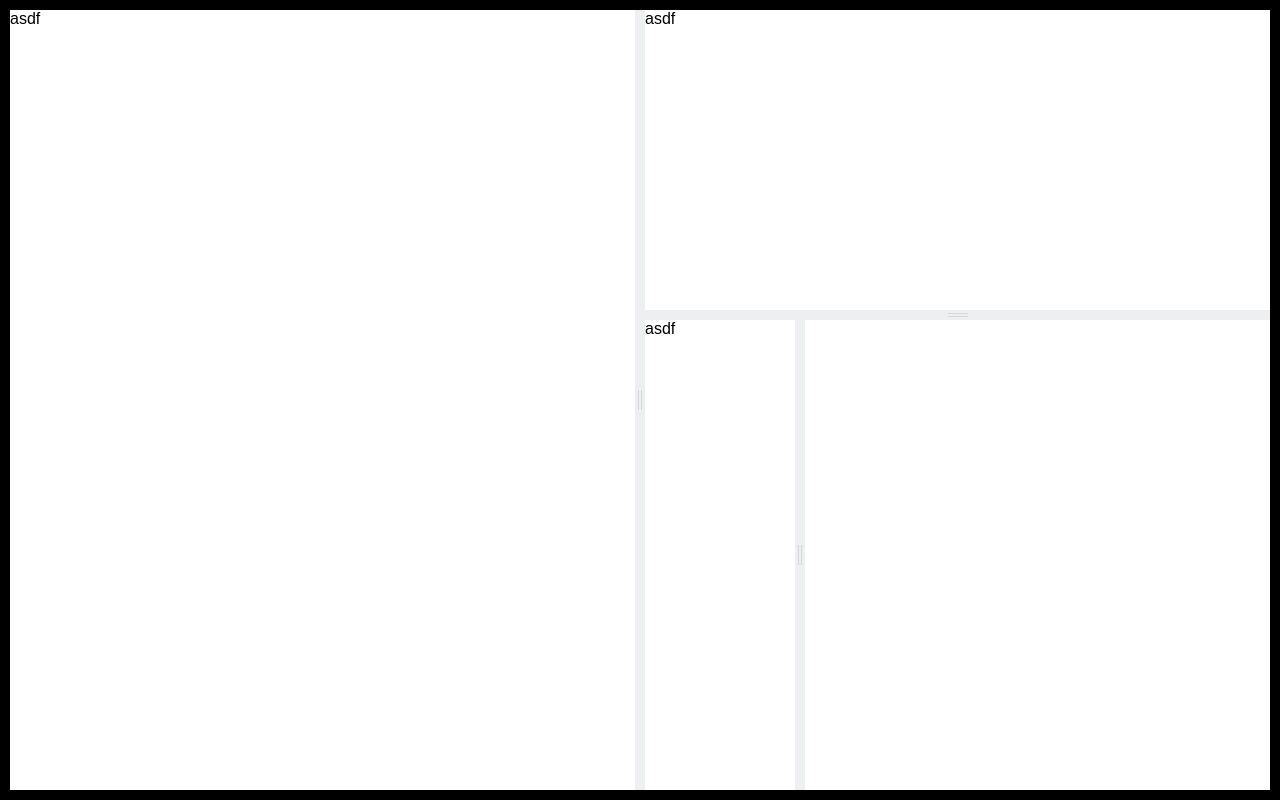
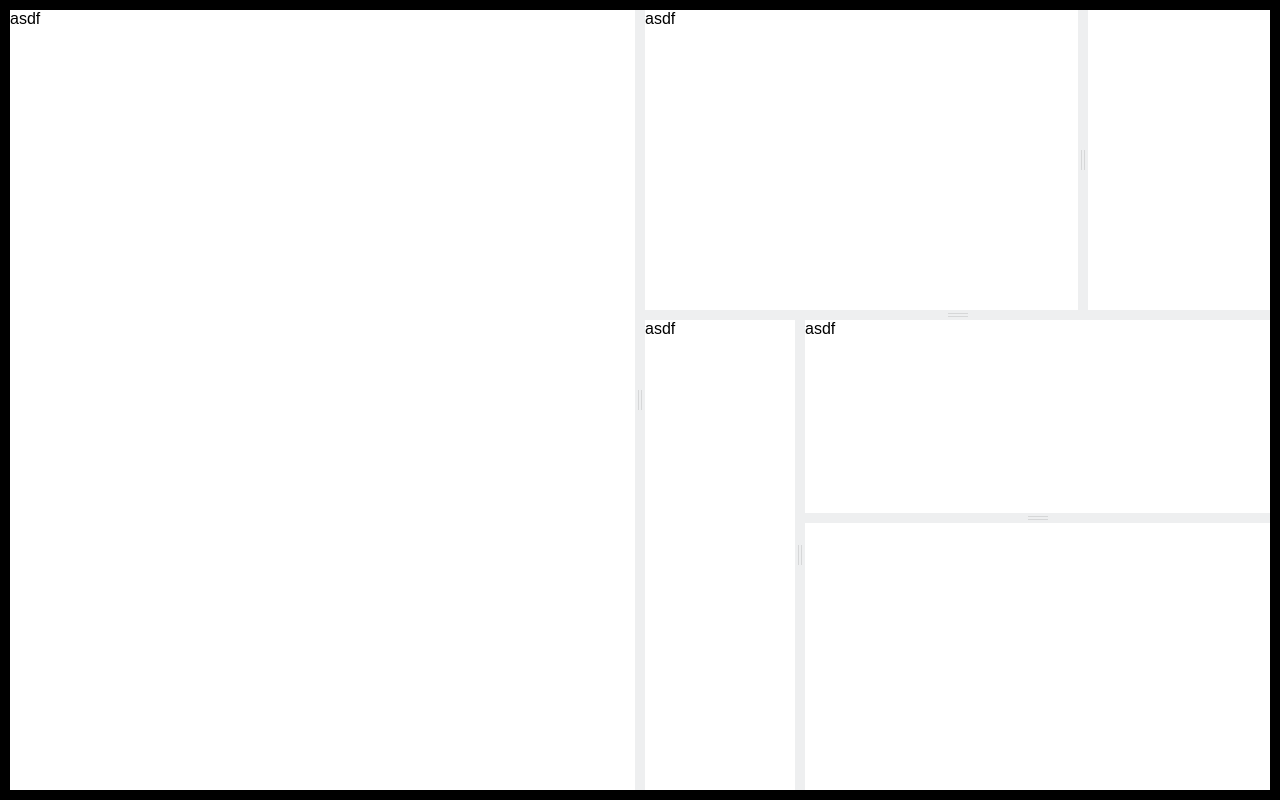
Before and after one commit to martinnov92/React-Split-Screen, a React (Create React App) app: page / in a window 1280 px wide. Built offline with nearby package versions, Linux system fonts and the light colour scheme.

Commit message:
multiple splitters

```diff
--- a/src/App.tsx
+++ b/src/App.tsx
@@ -17,11 +17,16 @@ class App extends React.Component {
                         primaryPaneInitSize="300px"
                         vertical={false}
                     >
-                        <div>
+                        <SplitScreen
+                            primaryPaneInitSize="70%"
+                        >
                             <div>
-                                asdf
+                                <div>
+                                    asdf
+                                </div>
                             </div>
-                        </div>
+                            <div></div>
+                        </SplitScreen>
                         <SplitScreen
                             primaryPaneInitSize="150px"
                         >
@@ -30,7 +35,17 @@ class App extends React.Component {
                                     asdf
                                 </div>
                             </div>
-                            <div></div>
+                            <SplitScreen
+                                primaryPaneInitSize="150px"
+                                vertical={false}
+                            >
+                                <div>
+                                    <div>
+                                        asdf
+                                    </div>
+                                </div>
+                                <div></div>
+                            </SplitScreen>
                         </SplitScreen>
                     </SplitScreen>
                 </SplitScreen>
--- a/src/SplitScreen/SplitScreen.tsx
+++ b/src/SplitScreen/SplitScreen.tsx
@@ -6,7 +6,7 @@ import './index.css';
 
 // [ ] funkční resize
 // [x] vypočítání šířky primaryPane z primaryPaneInitSize
-// [x/o] vypočítání poměru stran z primaryPaneInitSize - doladit
+// [x] vypočítání poměru stran z primaryPaneInitSize - doladit
 // [ ] vytvořit funkci v helpers, která bude sloužit na zavolání maximalizace / minimalizace panelu (custom event nebo flux??)
 // [ ] vypočítání max width
 // [ ] zavolání resizu po dokončení resizování
```
